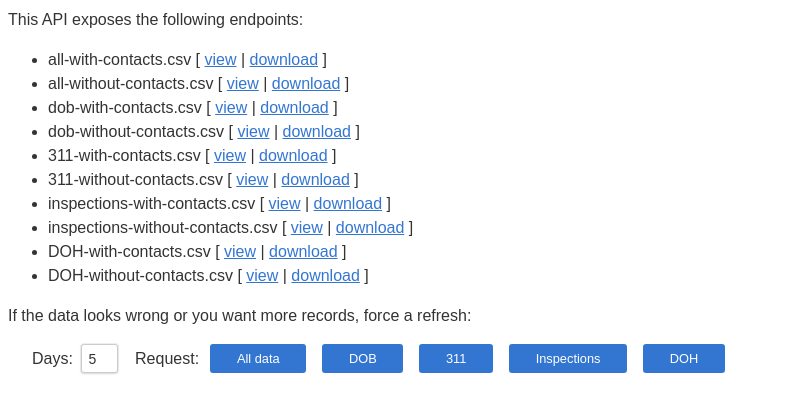
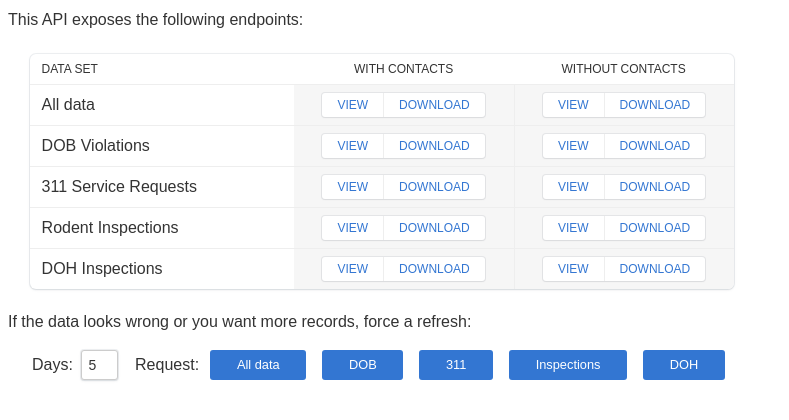
Before and after one commit to rodboev/lead-gen-lite, a website: page public/index.html in a window 1280 px wide. Shown: the whole page, without its empty margins (0-789 px from the left). Drawn offline with Linux system fonts and the light colour scheme; no server answers.

Commit message:
Improve front end UI

```diff
--- a/public/index.html
+++ b/public/index.html
@@ -4,44 +4,94 @@
     <title>Lead gen</title>
 	<link href="https://fonts.googleapis.com/css?family=Inconsolata:500" rel="stylesheet">
 	<link href="/style.css" rel="stylesheet">
-	<meta name="viewport" content="width=device-width, initial-scale=1">
+	<meta name="viewport" content="width=640, initial-scale=1">
 </head>
 <body>
 
 <div>This API exposes the following endpoints:</div>
 
-<ul class="links">
-	<li>all-with-contacts.csv
-		<div>[ <a href="/api/all-with-contacts.csv">view</a> | <a href="/api/all-with-contacts.csv?action=download">download</a> ]</div>
-	</li>
-	<li>all-without-contacts.csv
-		<div>[ <a href="/api/all-without-contacts.csv">view</a> | <a href="/api/all-without-contacts.csv?action=download">download</a> ]</div>
-	</li>
-	<li>dob-with-contacts.csv
-		<div>[ <a href="/api/DOB-with-contacts.csv">view</a> | <a href="/api/DOB-with-contacts.csv?action=download">download</a> ]</div>
-	</li>
-	<li>dob-without-contacts.csv
-		<div>[ <a href="/api/DOB-without-contacts.csv">view</a> | <a href="/api/DOB-without-contacts.csv?action=download">download</a> ]</div>
-	</li>
-	<li>311-with-contacts.csv
-		<div>[ <a href="/api/311-with-contacts.csv">view</a> | <a href="/api/311-with-contacts.csv?action=download">download</a> ]</div>
-	</li>
-	<li>311-without-contacts.csv
-		<div>[ <a href="/api/311-without-contacts.csv">view</a> | <a href="/api/311-without-contacts.csv?action=download">download</a> ]</div>
-	</li>
-	<li>inspections-with-contacts.csv
-		<div>[ <a href="/api/inspections-with-contacts.csv">view</a> | <a href="/api/inspections-with-contacts.csv?action=download">download</a> ]</div>
-	</li>
-	<li>inspections-without-contacts.csv
-		<div>[ <a href="/api/inspections-without-contacts.csv">view</a> | <a href="/api/inspections-without-contacts.csv?action=download">download</a> ]</div>
-	</li>
-	<li>DOH-with-contacts.csv
-		<div>[ <a href="/api/DOH-with-contacts.csv">view</a> | <a href="/api/DOH-with-contacts.csv?action=download">download</a> ]</div>
-	</li>
-	<li>DOH-without-contacts.csv
-		<div>[ <a href="/api/DOH-without-contacts.csv">view</a> | <a href="/api/DOH-without-contacts.csv?action=download">download</a> ]</div>
-	</li>
-</ul>
+<div class="table">
+	<div class="heading">
+		<div>Data set</div>
+		<div>With contacts</div>
+		<div>Without contacts</div>
+	</div>
+	<div>
+		<div>All data</div>
+		<div class="actions">
+			<div>
+				<a href="/api/all-with-contacts.csv">view</a>
+				<a href="/api/all-with-contacts.csv?action=download">download</a>
+			</div>
+		</div>
+		<div class="actions">
+			<div>
+				<a href="/api/all-without-contacts.csv">view</a>
+				<a href="/api/all-without-contacts.csv?action=download">download</a>
+			</div>
+		</div>
+	</div>
+	<div>
+		<div>DOB Violations</div>
+		<div class="actions">
+			<div>
+				<a href="/api/DOB-with-contacts.csv">view</a>
+				<a href="/api/DOB-with-contacts.csv?action=download">download</a>
+			</div>
+		</div>
+		<div class="actions">
+			<div>
+				<a href="/api/DOB-without-contacts.csv">view</a>
+				<a href="/api/DOB-without-contacts.csv?action=download">download</a>
+			</div>
+		</div>
+	</div>
+	<div>
+		<div>311 Service Requests</div>
+		<div class="actions">
+			<div>
+				<a href="/api/311-with-contacts.csv">view</a>
+				<a href="/api/311-with-contacts.csv?action=download">download</a>
+			</div>
+		</div>
+		<div class="actions">
+			<div>
+				<a href="/api/311-without-contacts.csv">view</a>
+				<a href="/api/311-without-contacts.csv?action=download">download</a>
+			</div>
+		</div>
+	</div>
+	<div>
+		<div>Rodent Inspections</div>
+		<div class="actions">
+			<div>
+				<a href="/api/inspections-with-contacts.csv">view</a>
+				<a href="/api/inspections-with-contacts.csv?action=download">download</a>
+			</div>
+		</div>
+		<div class="actions">
+			<div>
+				<a href="/api/inspections-without-contacts.csv">view</a>
+				<a href="/api/inspections-without-contacts.csv?action=download">download</a>
+			</div>
+		</div>
+	</div>
+	<div>
+		<div>DOH Inspections</div>
+		<div class="actions">
+			<div>
+				<a href="/api/DOH-with-contacts.csv">view</a>
+				<a href="/api/DOH-with-contacts.csv?action=download">download</a>
+			</div>
+		</div>
+		<div class="actions">
+			<div>
+				<a href="/api/DOH-without-contacts.csv">view</a>
+				<a href="/api/DOH-without-contacts.csv?action=download">download</a>
+			</div>
+		</div>
+	</div>
+</div>
 
 <div>If the data looks wrong or you want more records, force a refresh:</div>
 
--- a/public/style.css
+++ b/public/style.css
@@ -1,6 +1,10 @@
 body {
 	font: 12pt sans-serif;
 	line-height: 1.5;
+	-webkit-text-size-adjust: 100%;
+}
+div, input {
+	box-sizing: border-box;
 }
 body, input {
 	color: #333;
@@ -19,17 +23,18 @@ a:hover:not('.button') {
 	padding-right: 5vw;
 	max-width: 100%;
 	display: inline-block;
-	box-sizing: border-box;
 	overflow-y: scroll;
 	overflow-x: hidden;
 	height: 21em;
 	scroll-behavior: smooth;
 	background: white;
 }
+#output, input, .table {
+	box-shadow: 0 0 0 1px rgb(89 105 128 / 10%), 0 1px 3px 0 rgb(89 105 128 / 10%), 0 1px 2px 0 rgb(0 0 0 / 5%);
+}
 #output, input {
-	border: 1px solid #ccc;
+	border: 0.5pt solid #ccc;
 	border-radius: 3px;
-	box-shadow: 0 0 0 1px rgb(89 105 128 / 10%), 0 1px 3px 0 rgb(89 105 128 / 10%), 0 1px 2px 0 rgb(0 0 0 / 5%);
 }
 input, .button {
 	height: 22pt;
@@ -39,7 +44,6 @@ input {
 	padding-left: 5pt;
 	outline: none;
 	min-width: 2.5em;
-	box-sizing: border-box;
 }
 .refresh span {
 	margin-right: 0.5em;
@@ -86,6 +90,67 @@ input:focus {
 	display: flex;
 	flex-wrap: wrap;
 }
-.links li div {
-	display: inline-block;
+.table {
+	border-radius: 6px;
+	overflow: hidden;
+	max-width: 44em;
+	margin: 1.35em;
 }
+.table > div {
+	display: grid;
+	align-items: center;
+	grid-template-columns: 1.2fr 1fr 1fr;
+}
+.table > div:not(.heading) {
+	border-top: 0.5pt solid #eee;
+}
+.table .heading {
+	font-size: 9pt;
+	text-transform: uppercase;
+}
+.table .heading > div:not(:first-child) {
+	text-align: center;
+}
+.table .heading div:first-child {
+	padding-left: 1em;
+}
+.table > div > div {
+	padding: 0.5em 0.75em;
+}
+.table .actions {
+	display: flex;
+	align-items: center;
+	height: 100%;
+	background: #f6f6f6;
+	justify-content: center;
+}
+.table .actions > div {
+	border-radius: 3px;
+	box-shadow: 0 0 0 1px rgb(71 83 102 / 10%), 0 1px 2px rgb(0 0 0 / 5%);
+	background: white;
+	display: flex;
+	overflow: hidden;
+}
+.table .actions a {
+	padding: 0.25em 1.25em;
+	font-size: 9pt;
+	text-transform: uppercase;
+	display: block;
+	text-decoration: none;
+}
+.table .actions a:not(:first-child) {
+	border-left: 1px solid #eee;
+}
+.table .actions:nth-child(n+3) {
+	border-left: 1px solid #eee;
+}
+.table > div:not(.heading):hover {
+	background-color: #f9f9f9;
+}
+.table > div:hover .actions {
+	background-color: #f0f0f0;
+}
+.table .actions a:hover {
+	background: #3376d2;
+	color: white;
+}
```
